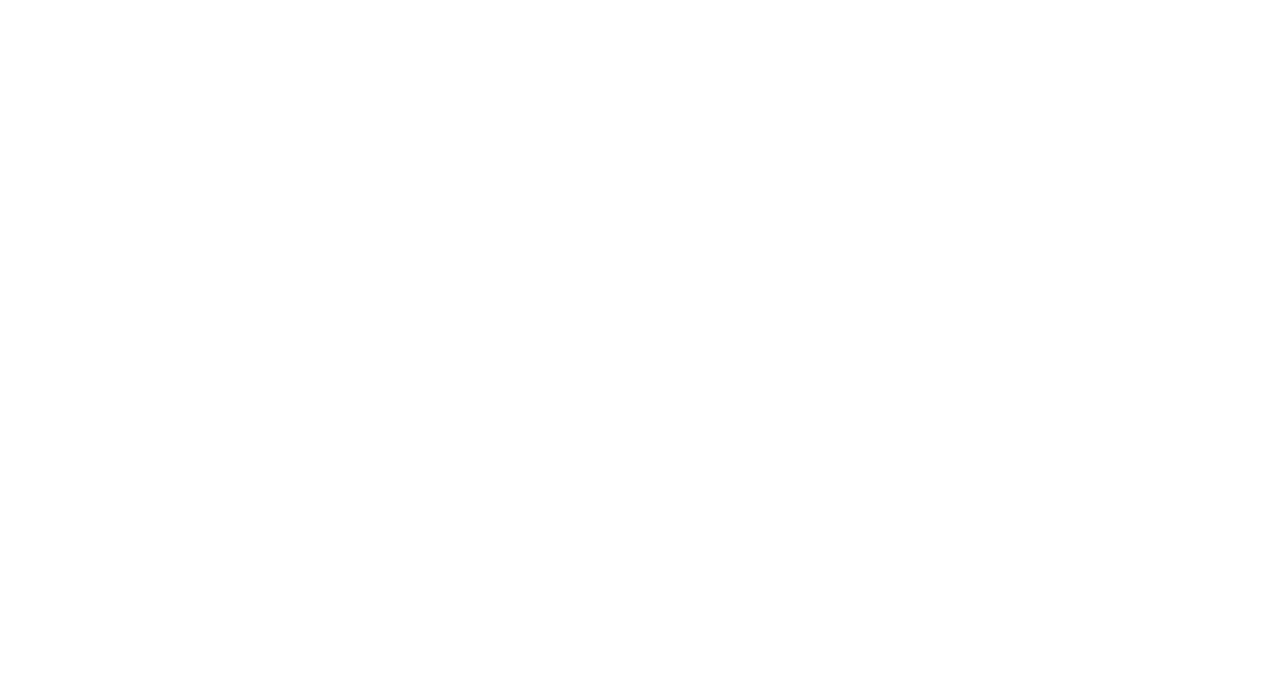
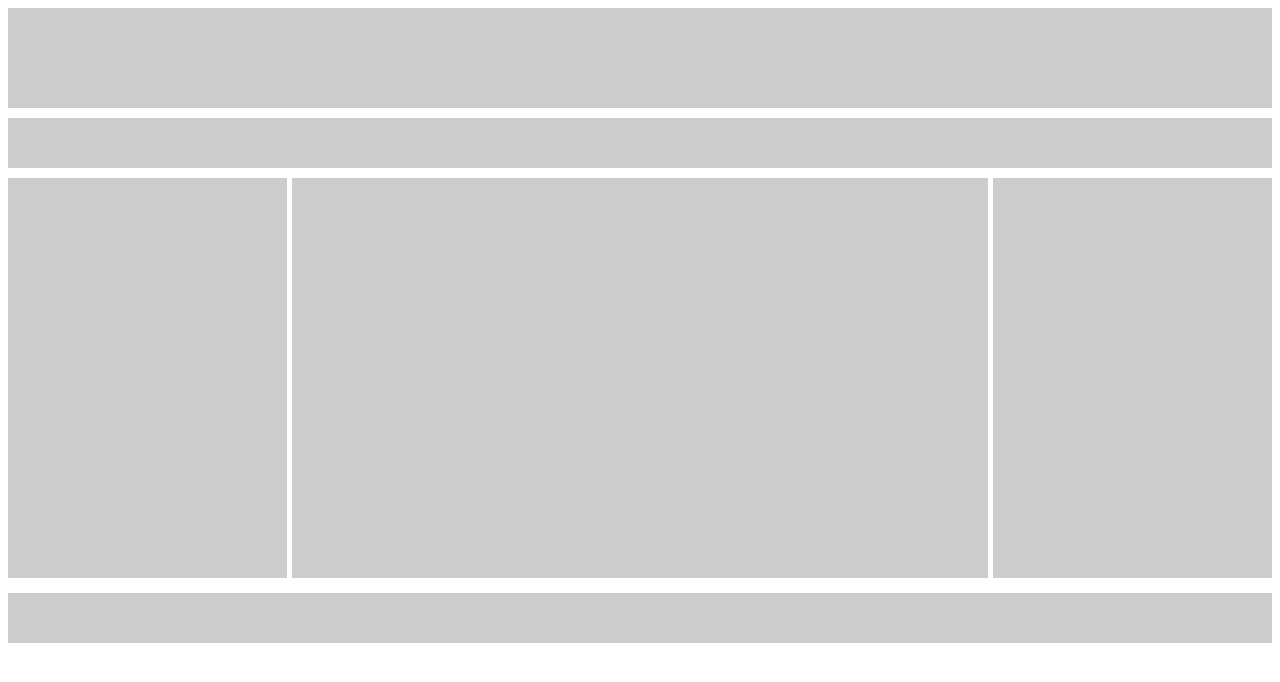
Before and after one commit to devOneto/AllariChallangeUI, a website: page src/index.html in a window 1280 px wide. Drawn offline with Linux system fonts and the light colour scheme.

Commit message:
- Setting up page structure and styles

```diff
--- a/src/index.html
+++ b/src/index.html
@@ -9,6 +9,34 @@
 <body>
 
 
+    <header class="bg-grey">
+
+    </header>
+
+    <nav class="bg-grey">
+
+    </nav>
+
+    <main>
+
+        <div id="left-content" class="bg-grey">
+
+        </div>
+
+        <div id="main-content" class="bg-grey">
+
+        </div>
+
+        <div id="right-content" class="bg-grey">
+
+        </div>
+
+    </main>
+
+    <footer class="bg-grey">
+
+    </footer>
+
 
     <script src="./script.js"></script>
 
--- a/src/style.css
+++ b/src/style.css
@@ -0,0 +1,39 @@
+.bg-grey {
+    background-color: #ccc;
+}
+
+header {
+    min-height: 100px;
+    margin-bottom: 10px;
+}
+
+nav {
+    min-height: 50px;
+    margin-bottom: 10px;
+}
+
+main {
+    display: flex;
+    margin-bottom: 15px;
+}
+
+#left-content{
+    flex-grow: 2;
+    min-height: 400px;
+    margin-right:5px;
+}
+
+#main-content{
+    flex-grow: 5;
+    min-height: 100px;
+    margin-right:5px;
+}
+
+#right-content{
+    flex-grow: 2;
+    min-height: 100px;
+}
+
+footer{
+    min-height: 50px;
+}
```
